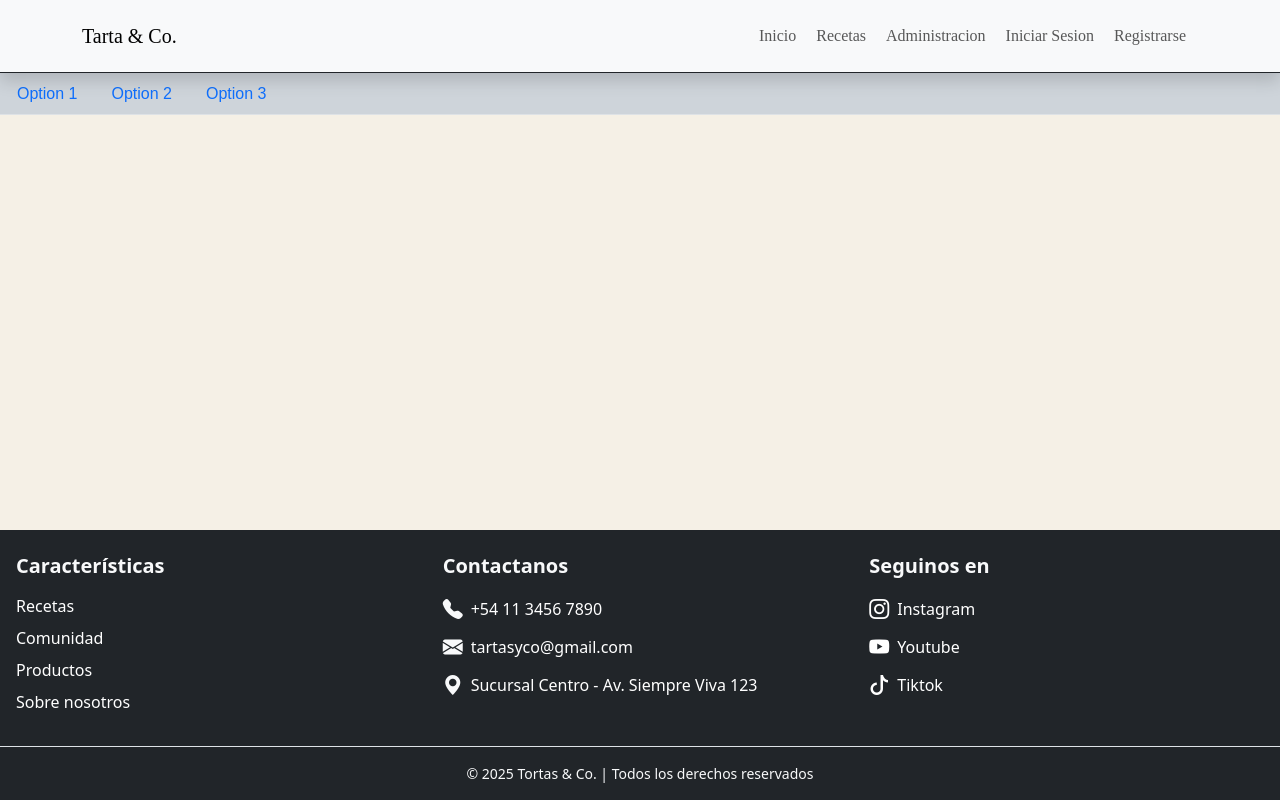
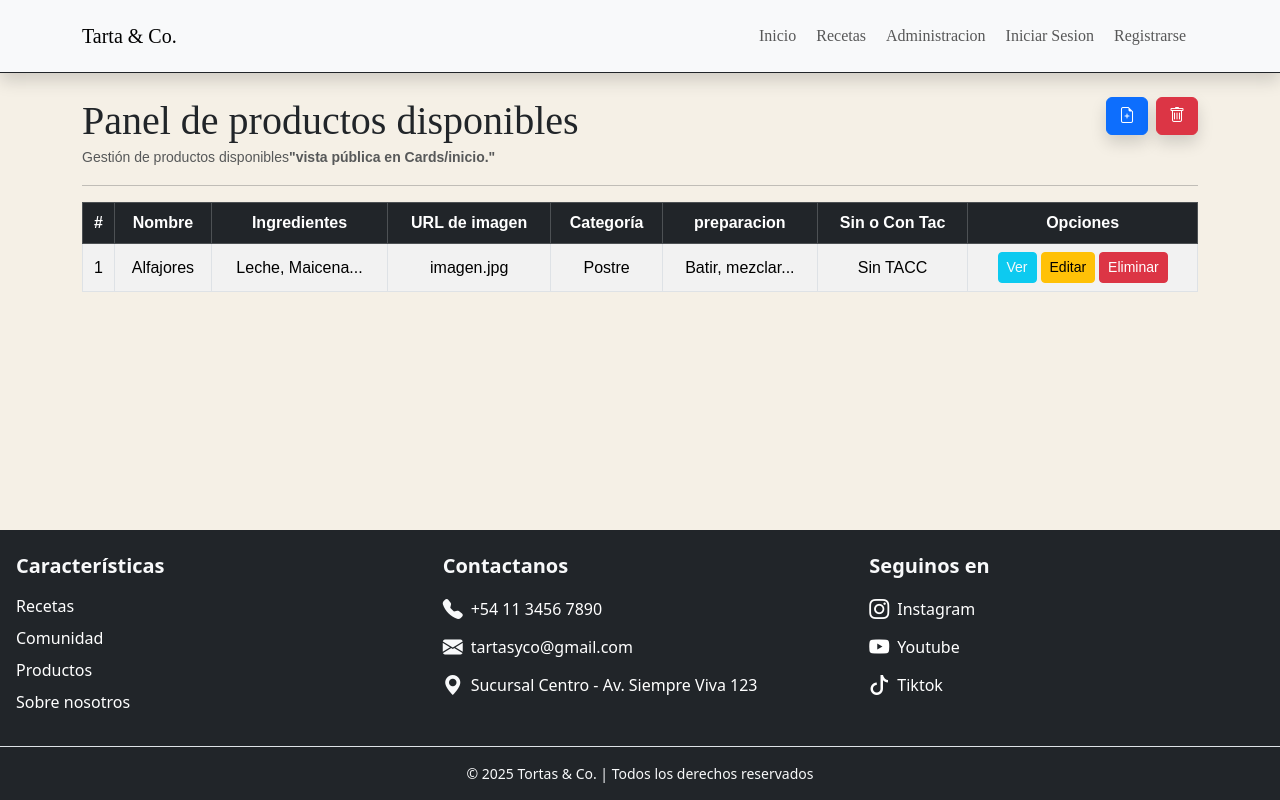
Before and after one commit to Maxii34/Tp-06-Blog-de-Recetas, a React (Vite) app: page /administracion in a window 1280 px wide. Built offline with nearby package versions, Linux system fonts and the light colour scheme; a web font is replaced by a local one.

Commit message:
Se inporto el componente itentabla a administracion.

```diff
--- a/src/components/Ui/CardsCuadradas.jsx
+++ b/src/components/Ui/CardsCuadradas.jsx
@@ -1,6 +1,5 @@
 import { Button, Card } from "react-bootstrap";
 import "./../Ui/Cards.css";
-import { Link } from "react-router";
 
 export const CardsCuadradas = () => {
   return (
--- /dev/null
+++ b/src/components/Ui/ItenTable.jsx
@@ -0,0 +1,28 @@
+import { Button, Table } from "react-bootstrap";
+
+export const ItenTable = () => {
+  return (
+    <tr>
+      <td>1</td>
+      <td>Alfajores</td>
+      <td>Leche, Maicena...</td>
+      <td>imagen.jpg</td>
+      <td>Postre</td>
+      <td>Batir, mezclar...</td>
+      <td>Sin TACC</td>
+      <td>
+        <div className="d-flex justify-content-center gap-1">
+          <Button variant="info" size="sm" className="text-light">
+            Ver
+          </Button>
+          <Button variant="warning" size="sm">
+            Editar
+          </Button>
+          <Button variant="danger" size="sm">
+            Eliminar
+          </Button>
+        </div>
+      </td>
+    </tr>
+  );
+};
--- a/src/components/index.jsx
+++ b/src/components/index.jsx
@@ -1,3 +1,4 @@
+//Componentes inportados a usar.
 export * from "./ContainerCardsC.jsx";
 export * from "./ContainerCardsR.jsx";
 export * from "./ContainerRecetas.jsx";
@@ -10,3 +11,4 @@ export * from "./Ui/CardsRecetas.jsx";
 export * from "./Ui/CardsRedondas.jsx";
 export * from "./Ui/Video.jsx";
 export * from "./pages/Administracion.jsx";
+export * from "./Ui/ItenTable.jsx";
--- a/src/components/pages/Administracion.jsx
+++ b/src/components/pages/Administracion.jsx
@@ -1,22 +1,58 @@
-import Nav from "react-bootstrap/Nav";
-import { Menu, Footer } from "../index.jsx";
+import { Link } from "react-router";
+import { Menu, Footer, ItenTable } from "../index.jsx";
+import { Button, Table } from "react-bootstrap";
 
 export const Administracion = () => {
   return (
     <>
       <Menu />
-      <main>
-        <Nav variant="tabs" className="bg-dark-subtle text-white" defaultActiveKey="/home">
-          <Nav.Item>
-            <Nav.Link href="">Option 1</Nav.Link>
-          </Nav.Item>
-          <Nav.Item>
-            <Nav.Link eventKey="link-1">Option 2</Nav.Link>
-          </Nav.Item>
-          <Nav.Item>
-            <Nav.Link eventKey="link-1">Option 3</Nav.Link>
-          </Nav.Item>
-        </Nav>
+      <main className="container">
+        <section id="topLine" className="my-4">
+          <div className="d-flex flex-column flex-md-row justify-content-between align-items-start align-md-items-center">
+            <div className="mb-3 mb-md-0">
+              <h1 className="mb-0">Panel de productos disponibles</h1>
+              <small className="text-muted">
+                Gestión de productos disponibles
+                <strong>"vista pública en Cards/inicio."</strong>
+              </small>
+            </div>
+
+            <div className="d-flex gap-2 flex-wrap mt-2 mt-md-0">
+              <Link to="#" className="btn btn-primary shadow">
+                <i className="bi bi-file-earmark-plus"></i>
+              </Link>
+              <Button type="button" variant="danger" className="shadow">
+                <i className="bi bi-trash"></i>
+              </Button>
+            </div>
+          </div>
+
+          <hr />
+
+          <Table
+            striped
+            bordered
+            hover
+            responsive
+            className="align-middle text-center"
+          >
+            <thead className="table-dark">
+              <tr>
+                <th>#</th>
+                <th>Nombre</th>
+                <th>Ingredientes</th>
+                <th>URL de imagen</th>
+                <th>Categoría</th>
+                <th>preparacion</th>
+                <th>Sin o Con Tac</th>
+                <th>Opciones</th>
+              </tr>
+            </thead>
+            <tbody>
+              <ItenTable />
+            </tbody>
+          </Table>
+        </section>
       </main>
       <Footer />
     </>
```
